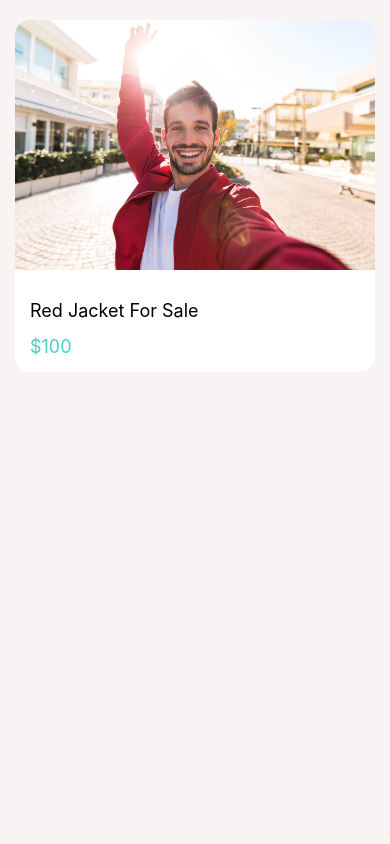
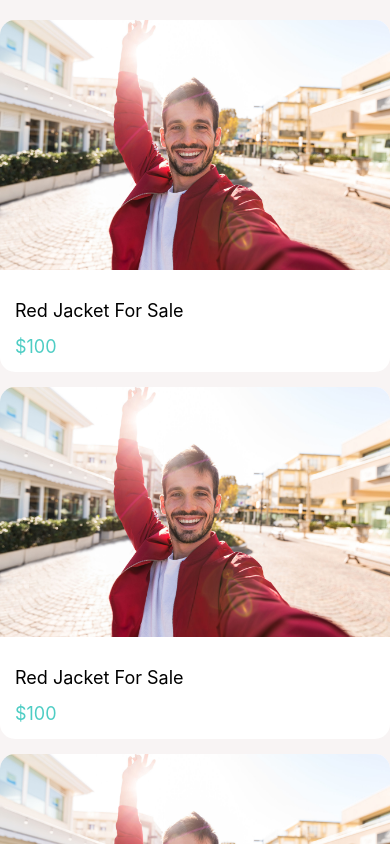
Before and after one commit to Amdadullah-Raihan/doneWithIt-react-native, a React Native app: screen / in a window 390 px wide. Shown: the top 844 px of the page. Built offline with nearby package versions, Linux system fonts and the light colour scheme.

Commit message:
Added product view screen

```diff
--- a/App.js
+++ b/App.js
@@ -3,7 +3,7 @@ import { SafeAreaView, StatusBar, StyleSheet, View } from "react-native";
 import ViewImageScreen from "./app/screens/ViewImageScreen";
 import colors from './app/config/colors';
 import WelcomeScreen from './app/screens/WelcomeScreen';
-import ProductScreen from './app/screens/ProductScreen';
+import ProductsViewScreen from './app/screens/ProductsViewScreen';
 
 function App() {
   return (
@@ -11,7 +11,7 @@ function App() {
       {/* <ViewImageScreen /> */}
       {/* <WelcomeScreen />  */}
       {/* <StyledText style={styles.customText}>This is a custom text</StyledText> */}
-      <ProductScreen/>
+      <ProductsViewScreen/>
 
     </SafeAreaView>
   );
@@ -19,7 +19,6 @@ function App() {
 
 const styles = StyleSheet.create({
   appContainer: {
-    flex: 1,
     paddingTop: StatusBar.currentHeight || 20,
     backgroundColor: '#f8f4f4'
 
--- a/app/screens/ProductScreen.js
+++ /dev/null
@@ -1,20 +0,0 @@
-import React from 'react'
-import { StyleSheet, Text, View } from 'react-native'
-import Card from '../components/Card'
-
-const ProductScreen = () => {
-  return (
-    <View style={styles.productContainer}>
-       <Card title="Red Jacket For Sale" subTitle="$100" image={require("../assets/jacket.jpg")}/>
-    </View>
-  )
-}
-
-const styles = StyleSheet.create({
-    productContainer: {
-        flex: 1,
-        paddingHorizontal: 15,
-    }
-})
-
-export default ProductScreen
--- /dev/null
+++ b/app/screens/ProductsViewScreen.js
@@ -0,0 +1,25 @@
+import React from 'react'
+import { SafeAreaView, StyleSheet, Text, View } from 'react-native'
+import Card from '../components/Card'
+
+const ProductsViewScreen = () => {
+  return (
+    <SafeAreaView style={styles.productContainer}>
+      <Card title="Red Jacket For Sale" subTitle="$100" image={require("../assets/jacket.jpg")}/>
+      <Card title="Red Jacket For Sale" subTitle="$100" image={require("../assets/jacket.jpg")}/>
+      <Card title="Red Jacket For Sale" subTitle="$100" image={require("../assets/jacket.jpg")}/>
+      <Card title="Red Jacket For Sale" subTitle="$100" image={require("../assets/jacket.jpg")}/>
+      <Card title="Red Jacket For Sale" subTitle="$100" image={require("../assets/jacket.jpg")}/>
+    </SafeAreaView>
+  )
+}
+
+const styles = StyleSheet.create({
+    productContainer: {
+        overflow: "scroll",
+        paddingHorizontal: 15,
+        gap: 15,
+    }
+})
+
+export default ProductsViewScreen
```
